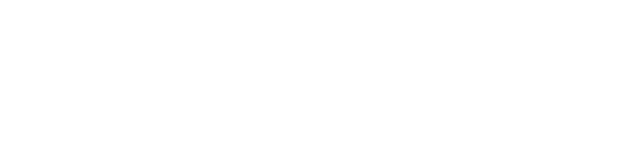
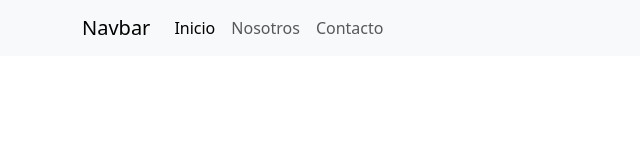
Before and after one commit to antoortega18072023/TP5-EJ4-JS, a plain HTML site: page index.html in a window 1280 px wide. Shown: the whole page, without its empty margins (0-640 px from the left). Drawn offline with nearby package versions, Linux system fonts and the light colour scheme.

Commit message:
agregamos el navbar y el link de styles

```diff
--- a/index.html
+++ b/index.html
@@ -8,9 +8,33 @@
   <meta name="keywords" content="javascript, DOM, consola, BOM, document, browser" />
   <link rel="icon" href="img/clock-svgrepo-com.svg">
   <link href="https://cdn.jsdelivr.net/npm/bootstrap@5.3.2/dist/css/bootstrap.min.css" rel="stylesheet" integrity="sha384-T3c6CoIi6uLrA9TneNEoa7RxnatzjcDSCmG1MXxSR1GAsXEV/Dwwykc2MPK8M2HN" crossorigin="anonymous">
+  <link rel="stylesheet" href="./css/style.css">
     <title>Trabajo Practico N5 - Ejercicio4</title>
 </head>
 <body>
+    <header>
+        <nav class="navbar navbar-expand-lg bg-body-tertiary">
+          <div class="container">
+            <a class="navbar-brand" href="#">Navbar</a>
+            <button class="navbar-toggler" type="button" data-bs-toggle="collapse" data-bs-target="#navbarNav" aria-controls="navbarNav" aria-expanded="false" aria-label="Toggle navigation">
+              <span class="navbar-toggler-icon"></span>
+            </button>
+            <div class="collapse navbar-collapse" id="navbarNav">
+              <ul class="navbar-nav">
+                <li class="nav-item">
+                  <a class="nav-link active" aria-current="page" href="#">Inicio</a>
+                </li>
+                <li class="nav-item">
+                  <a class="nav-link" href="#">Nosotros</a>
+                </li>
+                <li class="nav-item">
+                  <a class="nav-link" href="#">Contacto</a>
+                </li>
+              </ul>
+            </div>
+          </div>
+        </nav>
+      </header>
     <script src="./js/app.js"></script>
 </body>
 </html>
```
